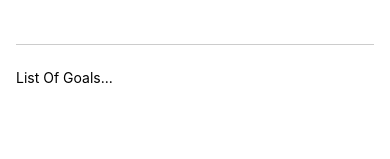
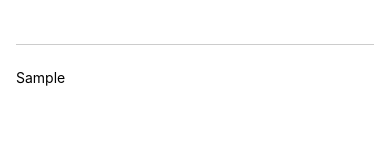
Before and after one commit to natib21/React-Native, a React Native app: screen / in a window 390 px wide. Both pictures are taken after typing "Sample" into the empty fields and a click on the button "ADD GOAL". Shown: the part 134-293 px from the top of the page. Built offline with nearby package versions, Linux system fonts and the light colour scheme.

Commit message:
Managing A List of Course Goals

```diff
--- a/App.js
+++ b/App.js
@@ -2,11 +2,12 @@ import { StyleSheet, Text, View, Button, TextInput } from "react-native";
 import { useState } from "react";
 export default function App() {
   const [enteredGoalText, setEnteredGoalText] = useState("");
+  const [courseGoals, setCourseGoals] = useState([]);
   const goalInputHandler = (e) => {
     setEnteredGoalText(e);
   };
   const addGoalHandler = () => {
-    console.log(enteredGoalText);
+    setCourseGoals((current) => [...current, enteredGoalText]);
   };
 
   return (
@@ -20,7 +21,9 @@ export default function App() {
         <Button title="Add Goal" onPress={addGoalHandler} />
       </View>
       <View style={styles.goalsContainer}>
-        <Text>List Of Goals...</Text>
+        {courseGoals.map((goal, id) => (
+          <Text key={id}>{goal}</Text>
+        ))}
       </View>
     </View>
   );
```
